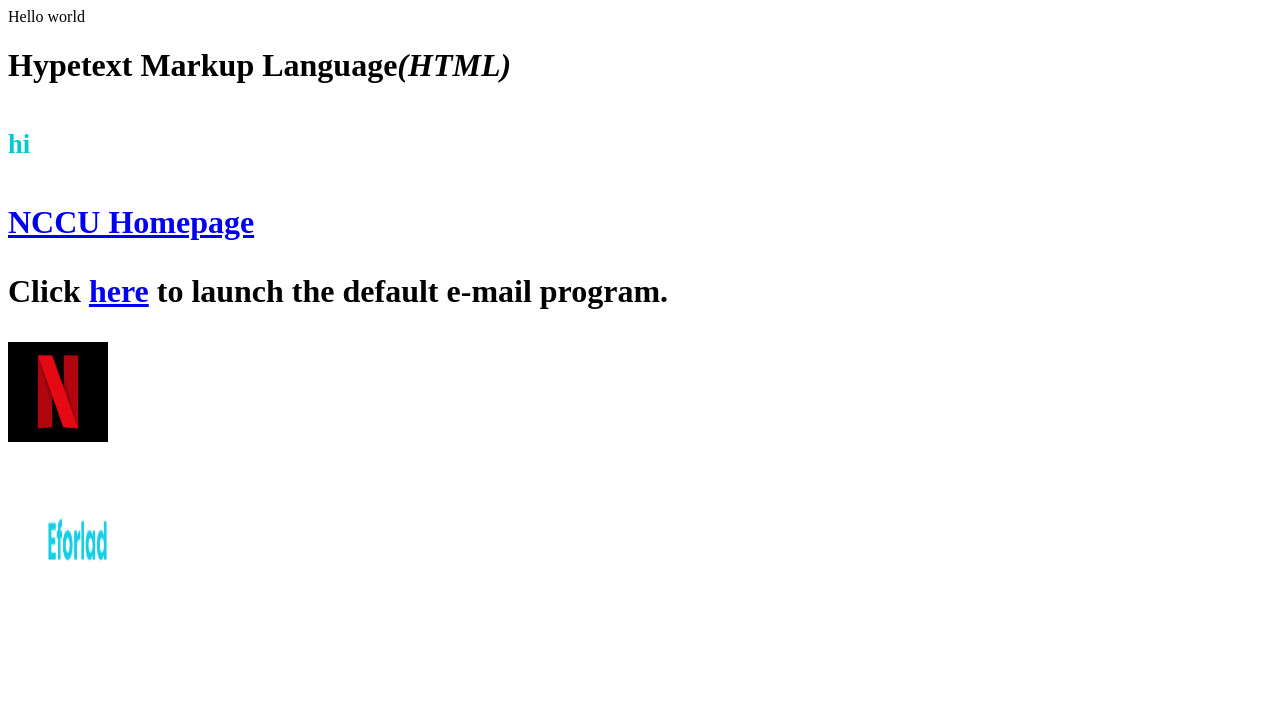
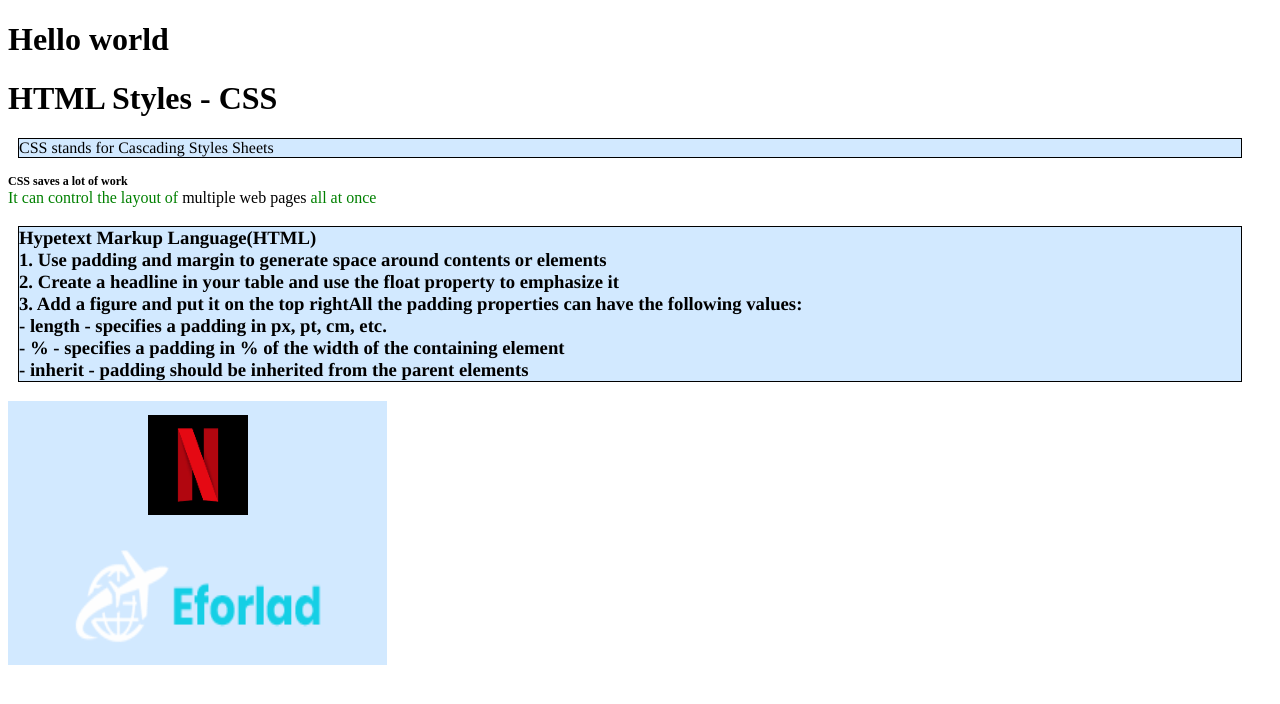
Before and after one commit to winona1111/eforlad, a plain HTML site: page hello.html in a window 1280 px wide. Drawn offline with Linux system fonts and the light colour scheme.

Commit message:
CSS first commit

```diff
--- /dev/null
+++ b/CSS.css
@@ -0,0 +1,32 @@
+<!DOCTYPE html>
+<html>
+<head>
+	<style type="text/css">
+		h1{
+			color: black;
+		}
+		p{
+			border: 1px solid black;
+			background-color: #D2E9FF;
+			margin-top: 40px
+			margin-bottom: 40px;
+			margin-right: 30px;
+			margin-left: 10px;
+			font-size: 100%;
+			font-family: Times;
+		}
+		span{
+			color: black;
+		}
+		.trouble{
+			font-weight: bolder;
+			font-size: 12px;
+		}
+	</style>
+</head>
+
+<body>
+
+</body>
+
+</html>
--- a/hello.html
+++ b/hello.html
@@ -3,35 +3,62 @@
 
 <head>
 	<title>Welcome</title>
+	<link rel="stylesheet" type="text/css" href="CSS.css">
+	<style>
+		.list{
+			list-style: none;
+			padding: 0;
+			width: 30%;
+			background-color: #D2E9FF;
+		}
+
+		.list li{
+			padding: 14px 20px;
+			text-align: center;
+		}
+
+		.list li:hover {
+			background-color: #FFECF5;
+		}
+
+		a{
+			color: white;
+			font-family: Times;
+		}
+
+	</style>
 </head>
 
 <body>
-Hello world
 
-	<h1>Hypetext Markup Language<b><i>(HTML)</i></b><h1>
+	<h1>Hello world</h1>
+	<h1>HTML Styles - CSS</h1>
+	<p>CSS stands for Cascading Styles Sheets</p>
 
-	<div style = "color:#00CACA">
-		<h5>hi<h5>
+	<div class="trouble">
+	CSS saves a lot of work
 	</div>
 
-	<a href = "https://www.nccu.edu.tw/">NCCU Homepage</a>
+	<div style="color: green">
+		It can control the layout of <span>multiple web pages</span> all at once
+	</div>
 
-	<p>Click <a href = "mailto:109306046@nccu.edu.tw">here</a>
-	to launch the default e-mail program.</p>
+	<h3><p>Hypetext Markup Language(HTML)<br>1. Use padding and margin to generate space around contents or elements<br>
+	2. Create a headline in your table and use the float property to emphasize it<br>
+	3. Add a figure and put it on the top rightAll the padding properties can have the following values:<br> - length ‐ specifies a padding in px, pt, cm, etc.<br>
+	- % ‐ specifies a padding in % of the width of the containing element<br> - inherit ‐ padding should be inherited from the parent elements
+	</p></h3>
 
-	<p>
-		<a href = "https://www.netflix.com/browse">
+	<ul class="list">
+		<li><a href = "https://www.netflix.com/browse">
 			<img src = "download.png"
 				 width = "100" height = "100" alt = "Netflix">
-		</a>
-	</p>
+		</a></li>
 
-	<p>
-		<a href = "https://winona1111.github.io/eforlad/">
+		<li><a href = "https://winona1111.github.io/eforlad/">
 			<img src = "images/logo.png"
-				 width = "100" height = "100" alt = "Web">
-		</a>
-	</p>
-
+				 width = "250" height = "100" alt = "Web">
+		</a></li>
+	</ul>
 </body>
 </html>
```
Also changed, not shown: 1 other file.
